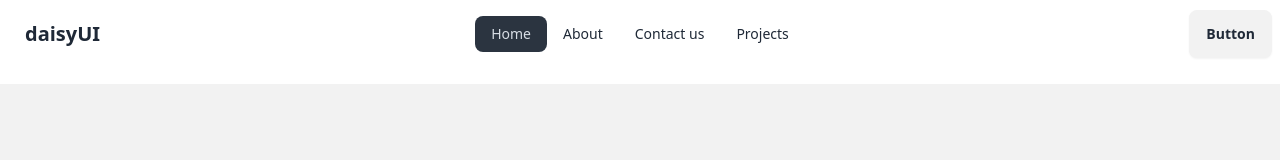
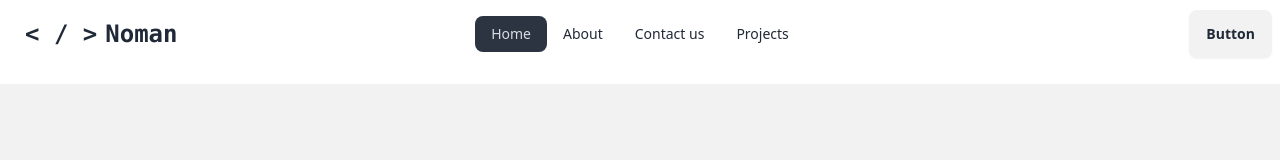
Before and after one commit to ALNoman78/professional-portfolio, a React (Vite) app: page / in a window 1280 px wide. Shown: the top 160 px of the page. Built offline with nearby package versions, Linux system fonts and the light colour scheme.

Commit message:
navbar text update

```diff
--- a/src/components/Navbar/Navbar.jsx
+++ b/src/components/Navbar/Navbar.jsx
@@ -28,12 +28,17 @@ const Navbar = () => {
                     <ul
                         tabIndex={0}
                         className="menu menu-sm dropdown-content bg-base-100 rounded-box z-[1] mt-3 w-52 p-2 shadow">
-                            {
-                                list
-                            }
+                        {
+                            list
+                        }
                     </ul>
                 </div>
-                <a className="btn btn-ghost text-xl">daisyUI</a>
+                <a className="btn btn-ghost text-xl">
+                    <div  className='flex items-center font-mono text-2xl'>
+                        <code>&lt; / &gt;</code>
+                        <span style={{ marginLeft: "0.5rem" }}>Noman</span>
+                    </div>
+                </a>
             </div>
             <div className="navbar-center hidden lg:flex">
                 <ul className="menu menu-horizontal px-1">
```
